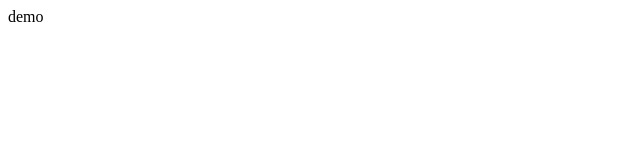
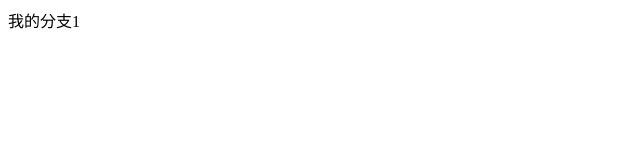
Before and after one commit to MalphiteLING/text, a plain HTML site: page index.html in a window 1280 px wide. Shown: the full height of the page, 0-640 px from the left. Drawn offline with Linux system fonts and the light colour scheme.

Commit message:
分支的提交

```diff
--- a/index.html
+++ b/index.html
@@ -6,6 +6,6 @@
     <title>Document</title>
 </head>
 <body>
-    demo
+我的分支1
 </body>
 </html>
```
